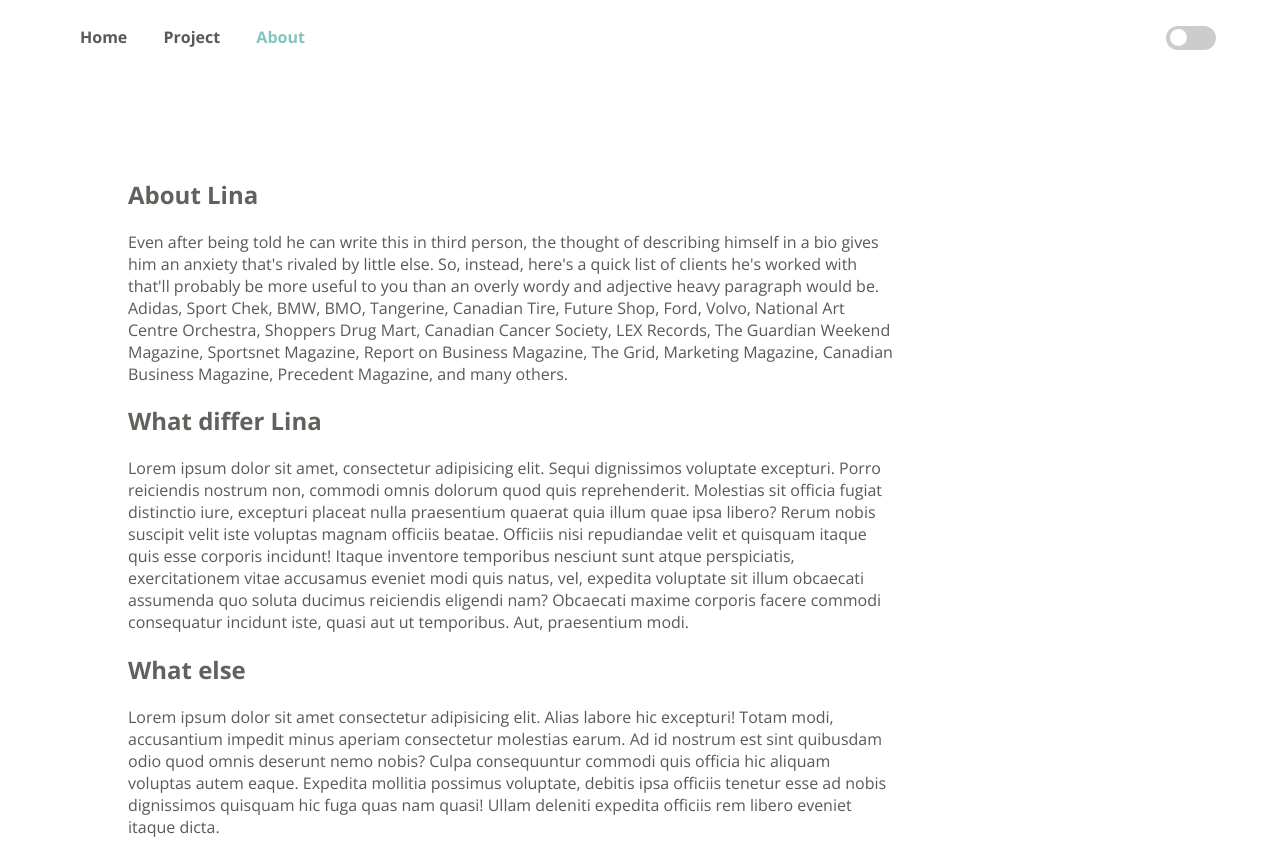
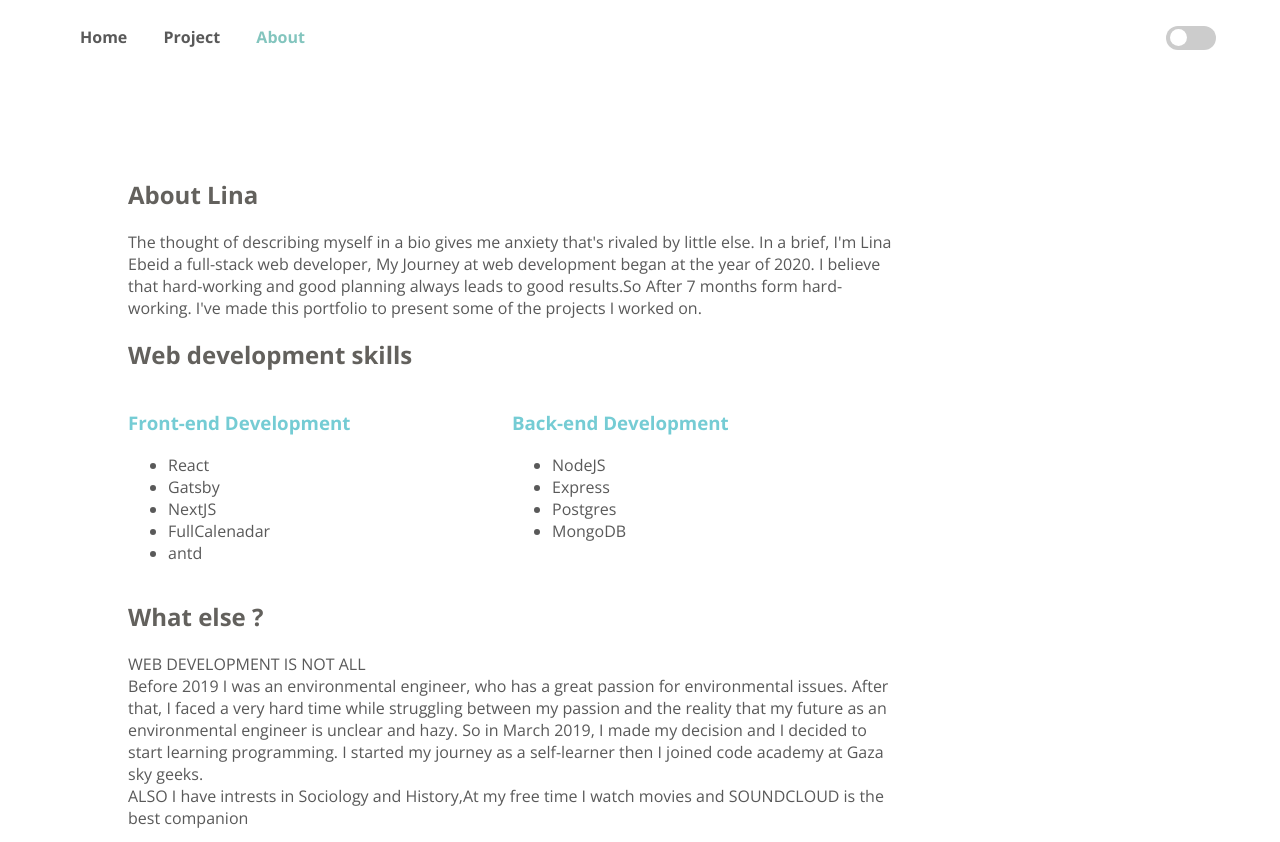
Before and after one commit to LinaYahya/lina-portfolio, a Gatsby site: page /about in a window 1280 px wide. Shown: the top 842 px of the page. Built offline with nearby package versions, Linux system fonts and the light colour scheme; Gatsby itself is replaced by a stand-in of ours.

Commit message:
create about page

```diff
--- a/src/components/footer.js
+++ b/src/components/footer.js
@@ -45,7 +45,7 @@ function Footer() {
               target="_blank"
               rel="noreferrer"
             >
-              <i class="fas fa-envelope"></i>
+              <i className="fas fa-envelope"></i>
             </a>
           </span>
           <span>
@@ -56,7 +56,7 @@ function Footer() {
               target="_blank"
               rel="noreferrer"
             >
-              <i class="fab fa-github"></i>
+              <i className="fab fa-github"></i>
             </a>
           </span>
           <span>
@@ -67,7 +67,7 @@ function Footer() {
               target="_blank"
               rel="noreferrer"
             >
-              <i class="fab fa-linkedin"></i>
+              <i className="fab fa-linkedin"></i>
             </a>
           </span>
         </div>
--- /dev/null
+++ b/src/pages/about.css
@@ -0,0 +1,18 @@
+.skills {
+  display: flex;
+  flex-direction: row;
+  flex-wrap: wrap;
+}
+.skills_front {
+  width: 50%;
+}
+
+.skills ul {
+  list-style: element();
+}
+
+@media only screen and (max-width: 600px) {
+  .skills_front {
+    width: 100%;
+  }
+}
--- a/src/pages/about.js
+++ b/src/pages/about.js
@@ -2,6 +2,7 @@ import React from "react"
 
 import Layout from "../components/layout"
 import SEO from "../components/seo"
+import "./about.css"
 
 const AboutPage = () => (
   <Layout>
@@ -9,41 +10,49 @@ const AboutPage = () => (
     <div style={{ margin: "10% 10%", width: "60%" }}>
       <h2>About Lina</h2>
       <p>
-        Even after being told he can write this in third person, the thought of
-        describing himself in a bio gives him an anxiety that's rivaled by
-        little else. So, instead, here's a quick list of clients he's worked
-        with that'll probably be more useful to you than an overly wordy and
-        adjective heavy paragraph would be. Adidas, Sport Chek, BMW, BMO,
-        Tangerine, Canadian Tire, Future Shop, Ford, Volvo, National Art Centre
-        Orchestra, Shoppers Drug Mart, Canadian Cancer Society, LEX Records, The
-        Guardian Weekend Magazine, Sportsnet Magazine, Report on Business
-        Magazine, The Grid, Marketing Magazine, Canadian Business Magazine,
-        Precedent Magazine, and many others.
+        The thought of describing myself in a bio gives me anxiety that's
+        rivaled by little else. In a brief, I'm Lina Ebeid a full-stack web
+        developer, My Journey at web development began at the year of 2020. I
+        believe that hard-working and good planning always leads to good
+        results.So After 7 months form hard-working. I've made this portfolio to
+        present some of the projects I worked on.
       </p>
-      <h2>What differ Lina</h2>
+      <h2>Web development skills</h2>
+      <div className="skills">
+        <div className="skills_front">
+          <h3>Front-end Development</h3>
+          <ul>
+            <li>React</li>
+            <li>Gatsby</li>
+            <li>NextJS</li>
+            <li>FullCalenadar</li>
+            <li>antd</li>
+          </ul>
+        </div>
+        <div className="skills_back">
+          <h3>Back-end Development</h3>
+
+          <ul>
+            <li>NodeJS</li>
+            <li>Express</li>
+            <li>Postgres</li>
+            <li>MongoDB</li>
+          </ul>
+        </div>
+      </div>
+
+      <h2>What else ?</h2>
       <p>
-        Lorem ipsum dolor sit amet, consectetur adipisicing elit. Sequi
-        dignissimos voluptate excepturi. Porro reiciendis nostrum non, commodi
-        omnis dolorum quod quis reprehenderit. Molestias sit officia fugiat
-        distinctio iure, excepturi placeat nulla praesentium quaerat quia illum
-        quae ipsa libero? Rerum nobis suscipit velit iste voluptas magnam
-        officiis beatae. Officiis nisi repudiandae velit et quisquam itaque quis
-        esse corporis incidunt! Itaque inventore temporibus nesciunt sunt atque
-        perspiciatis, exercitationem vitae accusamus eveniet modi quis natus,
-        vel, expedita voluptate sit illum obcaecati assumenda quo soluta ducimus
-        reiciendis eligendi nam? Obcaecati maxime corporis facere commodi
-        consequatur incidunt iste, quasi aut ut temporibus. Aut, praesentium
-        modi.
-      </p>
-      <h2>What else</h2>
-      <p>
-        Lorem ipsum dolor sit amet consectetur adipisicing elit. Alias labore
-        hic excepturi! Totam modi, accusantium impedit minus aperiam consectetur
-        molestias earum. Ad id nostrum est sint quibusdam odio quod omnis
-        deserunt nemo nobis? Culpa consequuntur commodi quis officia hic aliquam
-        voluptas autem eaque. Expedita mollitia possimus voluptate, debitis ipsa
-        officiis tenetur esse ad nobis dignissimos quisquam hic fuga quas nam
-        quasi! Ullam deleniti expedita officiis rem libero eveniet itaque dicta.
+        WEB DEVELOPMENT IS NOT ALL <br />
+        Before 2019 I was an environmental engineer, who has a great passion for
+        environmental issues. After that, I faced a very hard time while
+        struggling between my passion and the reality that my future as an
+        environmental engineer is unclear and hazy. So in March 2019, I made my
+        decision and I decided to start learning programming. I started my
+        journey as a self-learner then I joined code academy at Gaza sky geeks.
+        <br />
+        ALSO I have intrests in Sociology and History,At my free time I watch
+        movies and SOUNDCLOUD is the best companion
       </p>
     </div>
   </Layout>
--- a/src/pages/index.js
+++ b/src/pages/index.js
@@ -20,7 +20,7 @@ const IndexPage = () => (
         </div>
         <div className="container_img">
           <Avatar />
-          <svg class="blob-rotate-faster" viewBox="0 0 278 279">
+          <svg className="blob-rotate-faster" viewBox="0 0 278 279">
             <path
               style={{ fill: "var(--textLink)" }}
               d="M137.896 0.127761C167.59 -0.638578 198.383 1.62824 222.877 18.4301C247.738 35.4836 263.129 63.014 271.706 91.9151C280.118 120.258 280.513 150.661 270.364 178.43C260.457 205.538 239.342 225.92 216.353 243.372C192.903 261.174 167.336 278.631 137.896 278.994C108.28 279.358 81.0666 263.928 58.0226 245.322C35.8955 227.455 20.5343 203.415 11.0775 176.594C1.41508 149.191 -4.23875 119.749 3.91245 91.8587C12.2111 63.4638 31.6331 39.4483 56.0438 22.7357C79.9856 6.34414 108.89 0.876363 137.896 0.127761Z"
```
